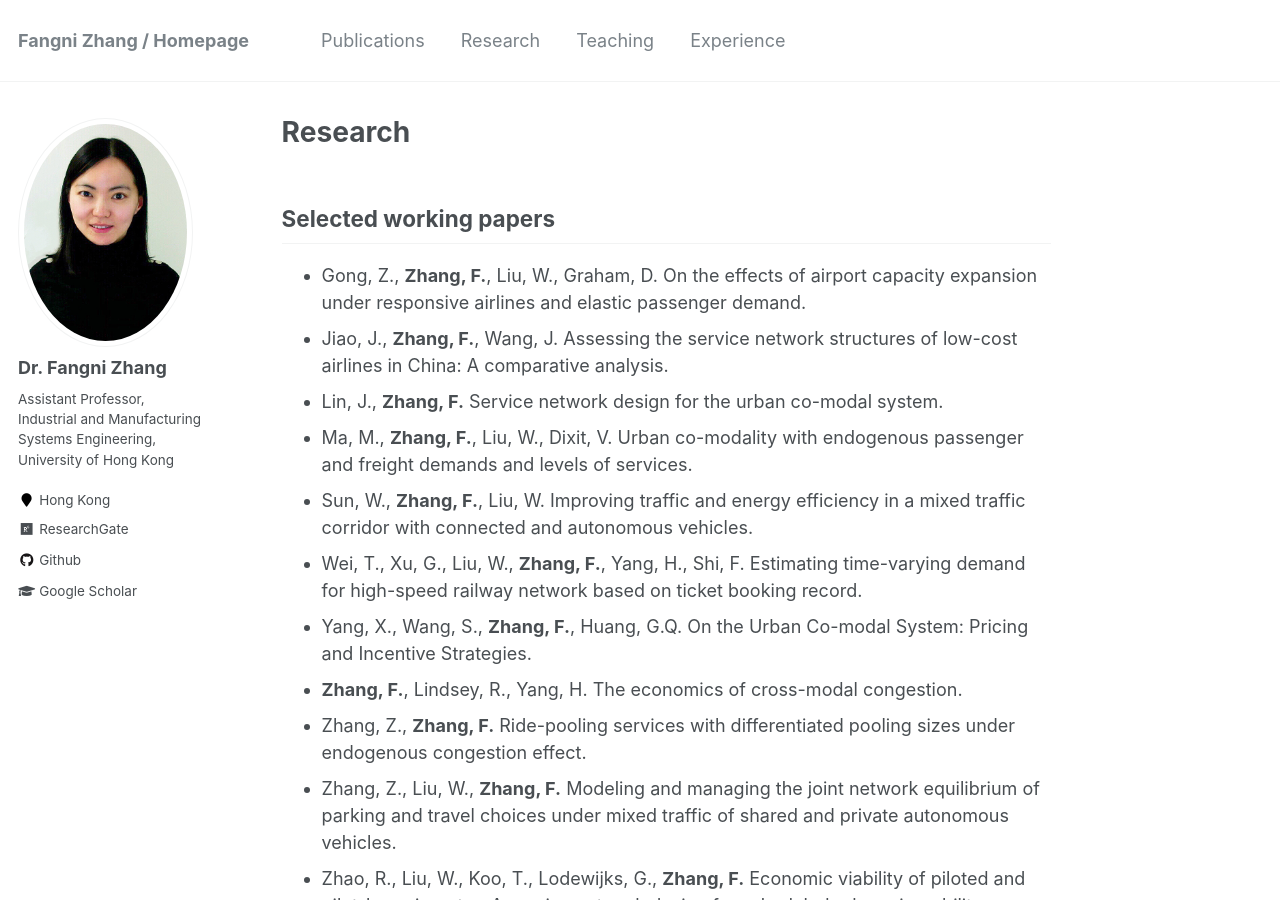
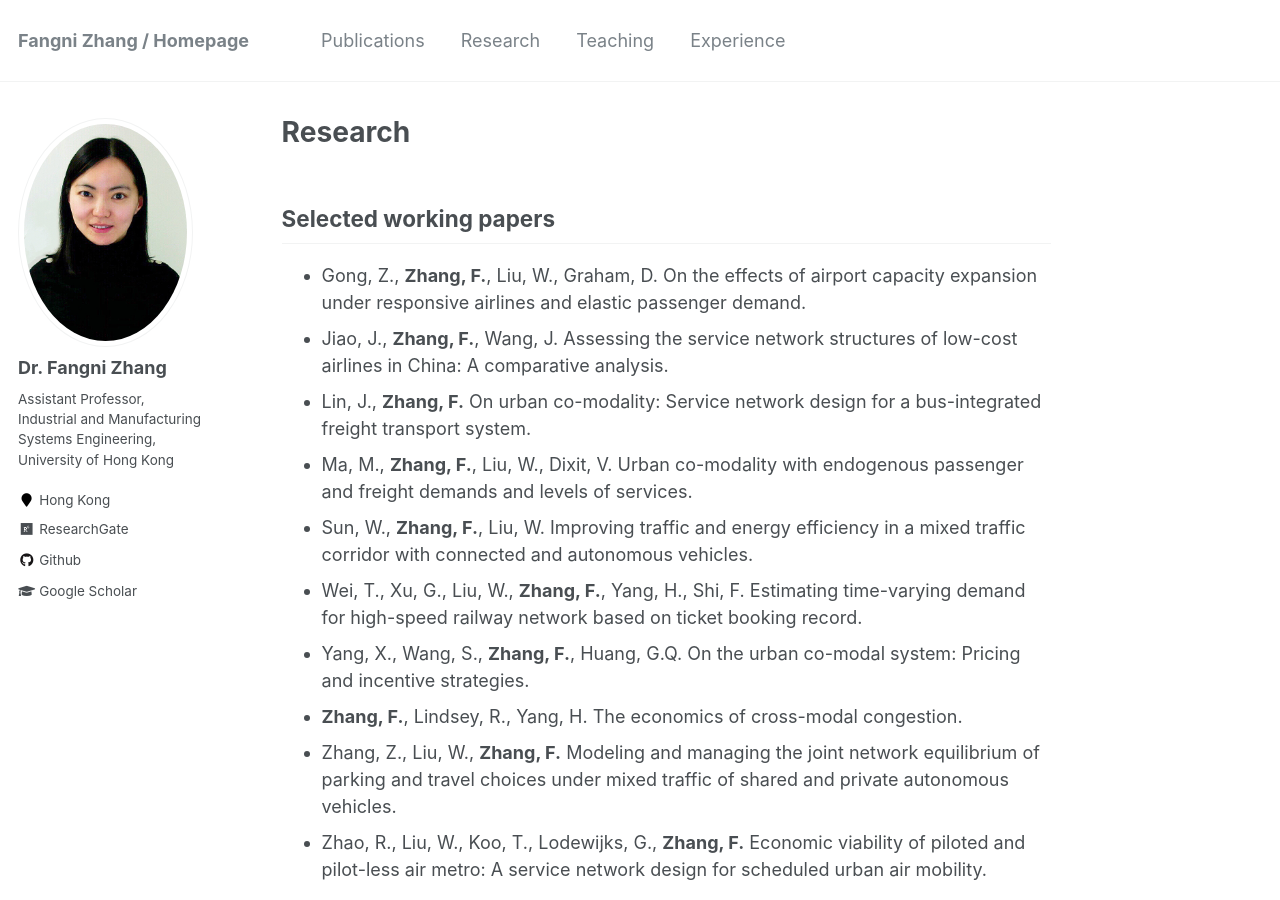
Before and after one commit to fangnizhang/fangnizhang.github.io, a Jekyll site: the page built from _pages/research.md, in a window 1280 px wide and 900 px high. Built offline with Jekyll 4.4.1, drawn with Linux system fonts in a browser that asks for light colours.

Commit message:
Update research.md

```diff
--- a/_pages/research.md
+++ b/_pages/research.md
@@ -8,13 +8,12 @@ Selected working papers
 ------------
 * Gong, Z., **Zhang, F.**, Liu, W., Graham, D. On the effects of airport capacity expansion under responsive airlines and elastic passenger demand.
 * Jiao, J., **Zhang, F.**, Wang, J. Assessing the service network structures of low-cost airlines in China: A comparative analysis.
-* Lin, J., **Zhang, F.** Service network design for the urban co-modal system.
+* Lin, J., **Zhang, F.** On urban co-modality: Service network design for a bus-integrated freight transport system.
 * Ma, M., **Zhang, F.**, Liu, W., Dixit, V. Urban co-modality with endogenous passenger and freight demands and levels of services.
 * Sun, W., **Zhang, F.**, Liu, W. Improving traffic and energy efficiency in a mixed traffic corridor with connected and autonomous vehicles.
 * Wei, T., Xu, G., Liu, W., **Zhang, F.**, Yang, H., Shi, F. Estimating time-varying demand for high-speed railway network based on ticket booking record.
-* Yang, X., Wang, S., **Zhang, F.**, Huang, G.Q. On the Urban Co-modal System: Pricing and Incentive Strategies.
+* Yang, X., Wang, S., **Zhang, F.**, Huang, G.Q. On the urban co-modal system: Pricing and incentive strategies.
 * **Zhang, F.**, Lindsey, R., Yang, H. The economics of cross-modal congestion.
-* Zhang, Z., **Zhang, F.** Ride-pooling services with differentiated pooling sizes under endogenous congestion effect.
 * Zhang, Z., Liu, W., **Zhang, F.** Modeling and managing the joint network equilibrium of parking and travel choices under mixed traffic of shared and private autonomous vehicles.
 * Zhao, R., Liu, W., Koo, T., Lodewijks, G., **Zhang, F.** Economic viability of piloted and pilot-less air metro: A service network design for scheduled urban air mobility.
 
```
